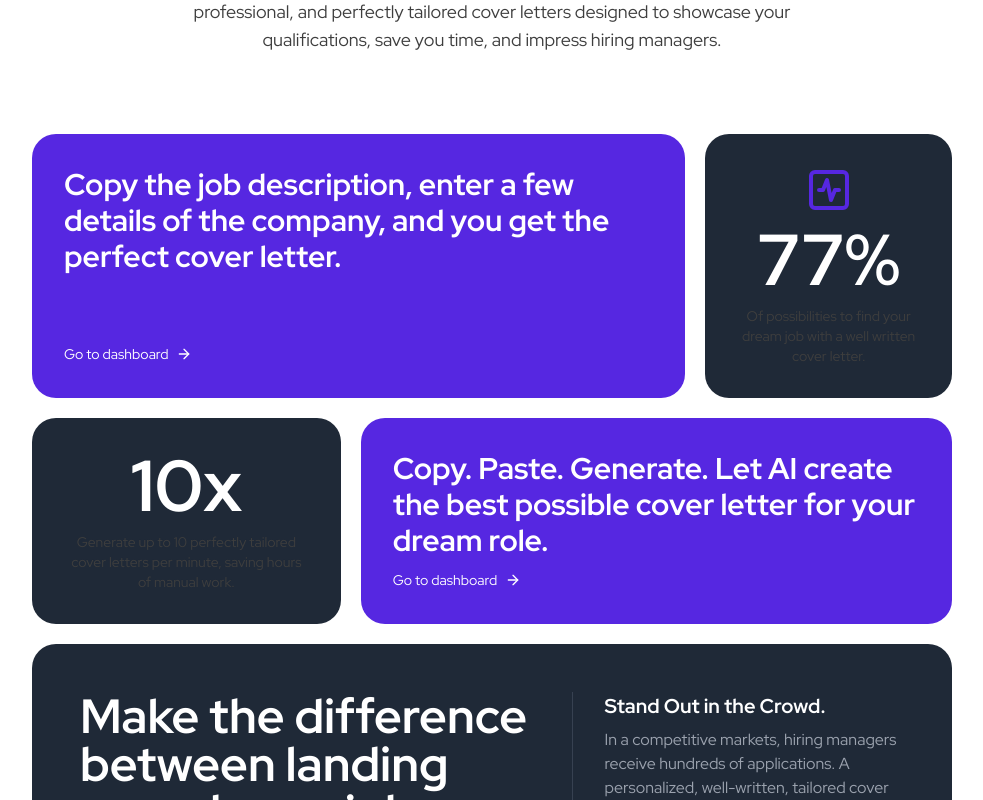
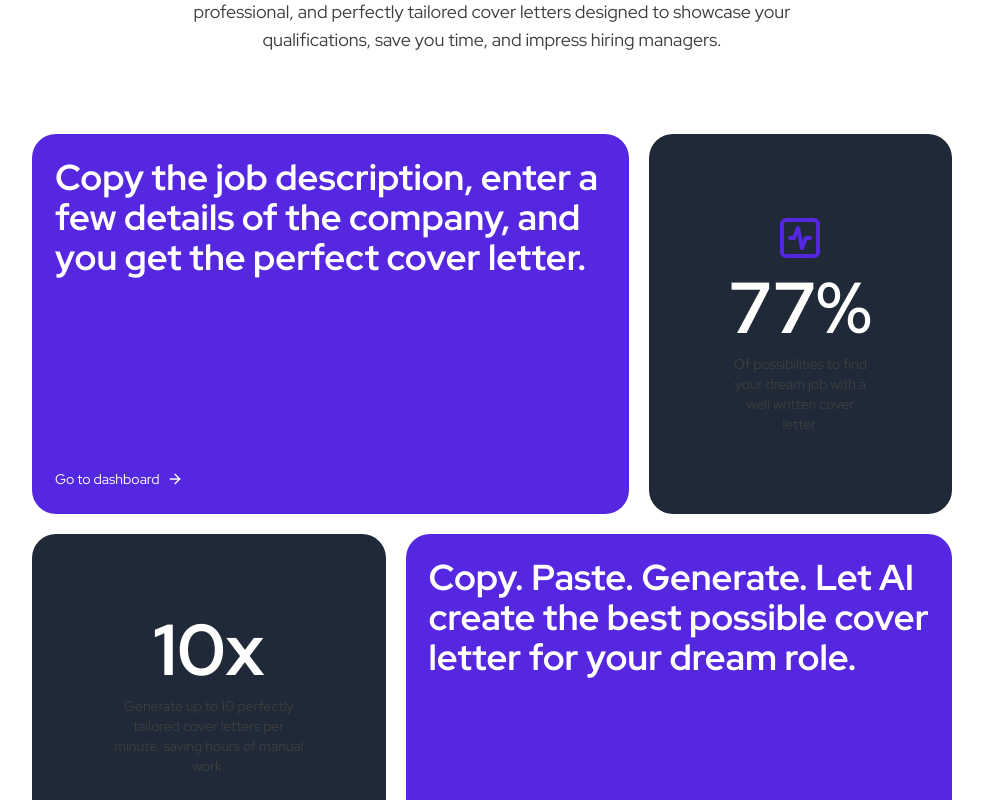
Before and after one commit to IvanSmiths/cover-letter-builder-pro, a Next.js app: page / in a window 1280 px wide. Shown: the part 1420-2220 px from the top of the page, without its empty margins (148-1131 px from the left). Built offline with nearby package versions, Linux system fonts and the light colour scheme.

Commit message:
remove useless div

```diff
--- a/components/home/cards/Card.tsx
+++ b/components/home/cards/Card.tsx
@@ -18,15 +18,10 @@ function Card({ title, description, icon, color, size, link }: CardProps) {
 
   return (
     <div
-      className={`${bgColor} ${textColor} ${sizeClass} flex flex-col justify-between rounded-3xl p-8`}
-    >
-      <div
-        className={`${size === "small" ? "flex flex-col items-center justify-center gap-smallest" : ""}`}
+      className={`${bgColor} ${textColor} ${sizeClass} flex flex-col rounded-3xl ${size === "small" ? "flex min-h-[20rem] flex-col items-center justify-center gap-smallest p-large" : "p-regular"}`}
     >
       {icon && icon}
-        <h2
-          className={`font-bold ${size === "small" ? "text-7xl" : "text-3xl"}`}
-        >
+      <h2 className={`font-bold ${size === "small" ? "text-7xl" : "text-4xl"}`}>
         {title}
       </h2>
       <p
@@ -34,7 +29,6 @@ function Card({ title, description, icon, color, size, link }: CardProps) {
       >
         {description}
       </p>
-      </div>
       {link && (
         <div className="mt-auto">
           <a href="#" className="inline-flex items-center text-sm font-medium">
```
Lines whose indentation alone changed are shown as unchanged.
